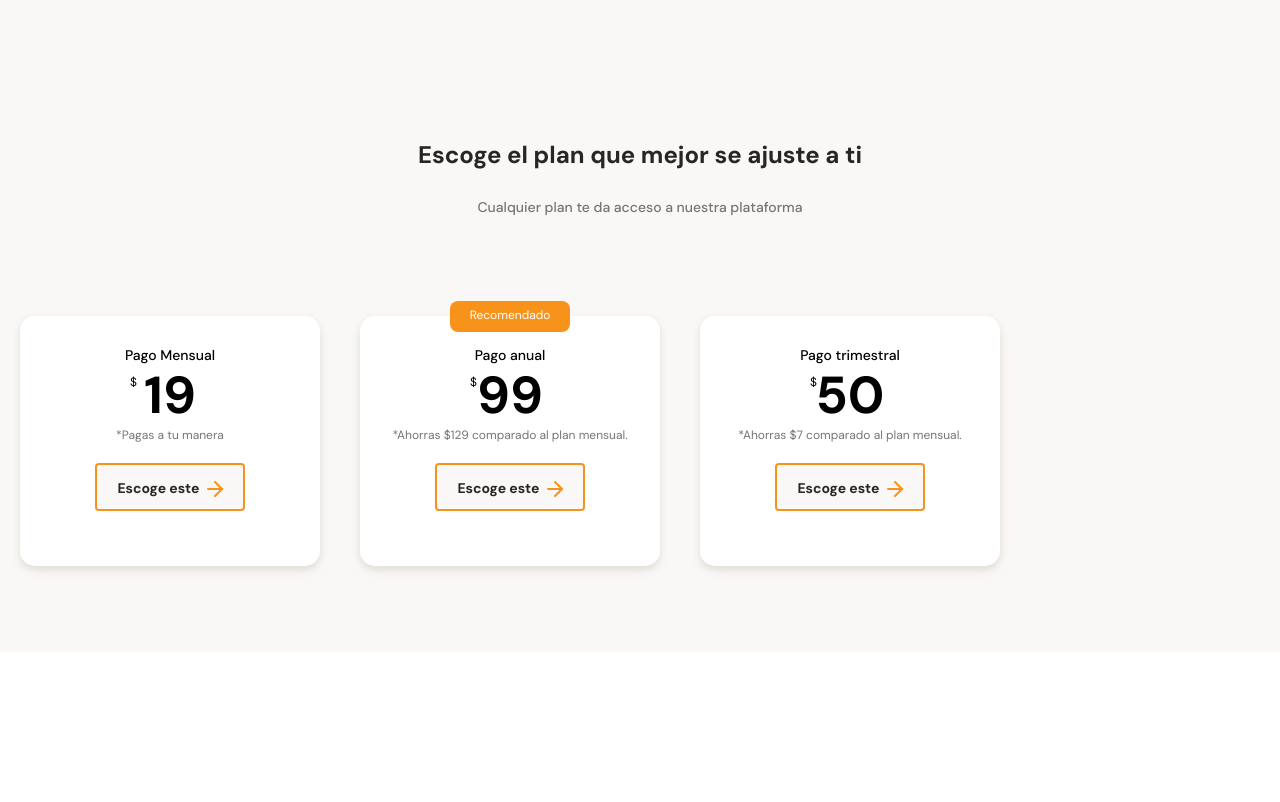
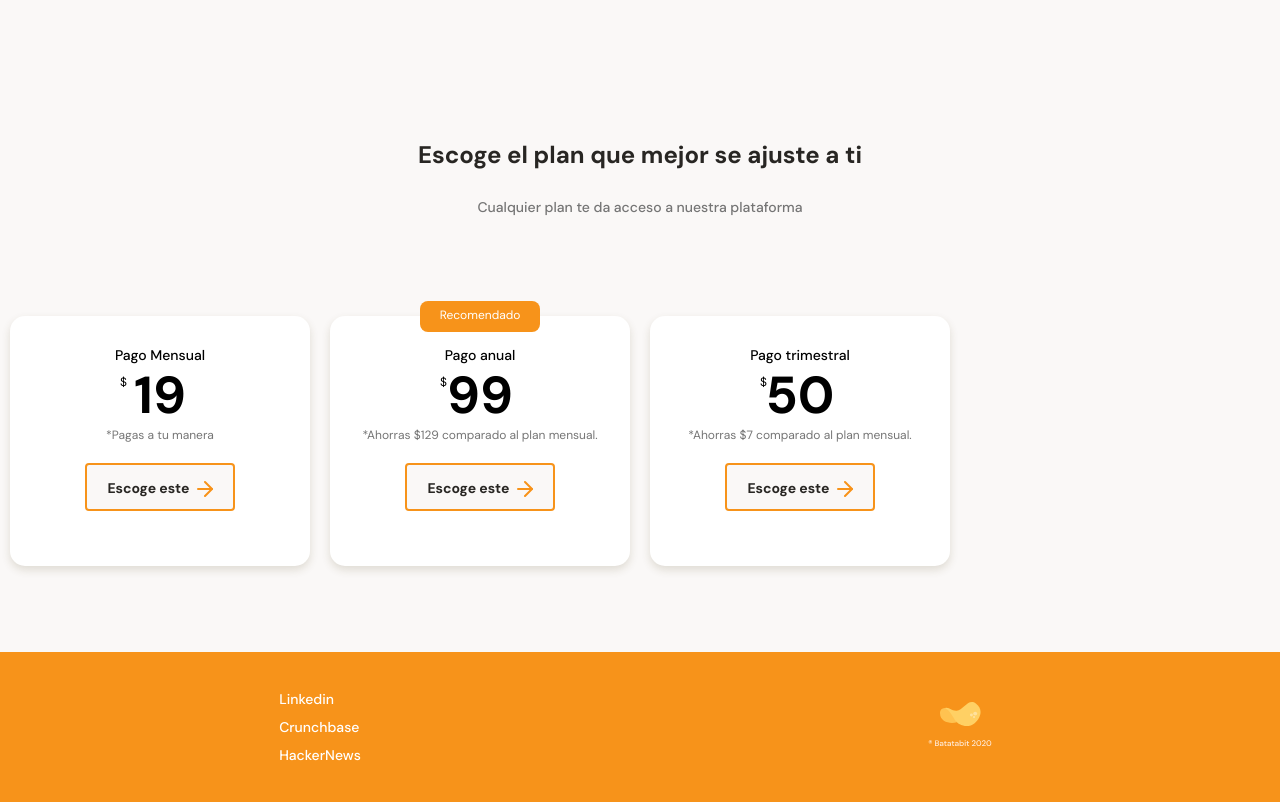
Before and after one commit to Hernan1ro/Batatabit-web-page, a plain HTML site: page index.html in a window 1280 px wide. Shown: the part 2624-3426 px from the top of the page. Before the commit the page ends 3276 px from the top, so only its background shows below. Drawn offline with Linux system fonts and the light colour scheme.

Commit message:
Footer section finished

```diff
--- a/css/styles.css
+++ b/css/styles.css
@@ -370,10 +370,10 @@ main {
   position: relative;
   scroll-snap-align: center;
   width: 60%;
-  min-width: 230px;
+  min-width: 190px;
   max-width: 300px;
   height: 250px;
-  margin: 50px 20px 0;
+  margin: 50px 10px 0;
   padding: 0px 15px;
   background-color: var(--just-white);
   border-radius: 15px;
@@ -451,3 +451,29 @@ main {
 .plans-container--slider::-webkit-scrollbar-thumb {
   background-color: var(--bitcoin-orange);
 }
+
+footer {
+  display: flex;
+  width: 100%;
+  height: 150px;
+  background-color: var(--bitcoin-orange);
+}
+footer section {
+  display: flex;
+  justify-content: center;
+  align-items: center;
+  width: 50%;
+}
+footer .left ul {
+  font-size: 1.4rem;
+  font-weight: 500;
+  line-height: 1.8rem;
+  list-style: none;
+}
+.left li {
+  margin: 10px 0;
+}
+.left a {
+  text-decoration: none;
+  color: var(--just-white);
+}
--- a/index.html
+++ b/index.html
@@ -152,6 +152,17 @@
           </section>
       </section>
     </main>
-    <footer></footer>
+    <footer>
+      <section class="left">
+        <ul>
+          <li><a href="#">Linkedin</a></li>
+          <li><a href="#">Crunchbase</a></li>
+          <li><a href="#">HackerNews</a></li>
+        </ul>
+      </section>
+      <section class="right">
+        <img src="/assets/img/logo-footer.svg" alt="Logo de Batatabit 2020">
+      </section>
+    </footer>
   </body>
 </html>
```
